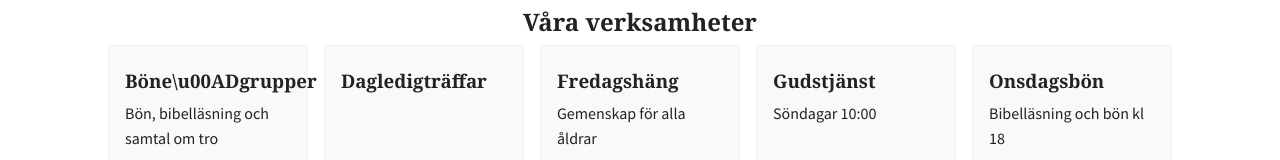
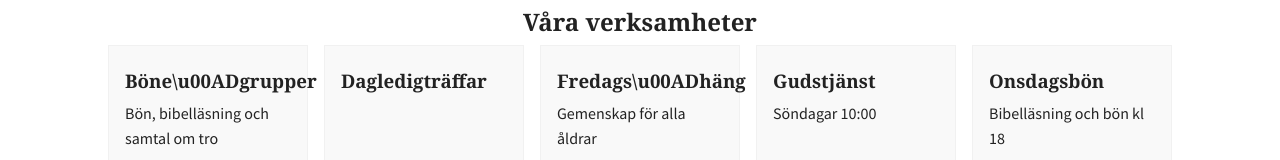
Before and after one commit to gnosjomk/gnmk-worker, an Eleventy site: page src/content/pages/index.njk in a window 1280 px wide. Shown: the part 618-778 px from the top of the page. Built offline with nearby package versions, Linux system fonts and the light colour scheme; Eleventy itself is replaced by a stand-in of ours; files that its build step writes are made by us from their sources; a web font is replaced by a local one.

Commit message:
Fix title formatting in fredagshang.md

```diff
--- a/src/content/pages/verksamheter/fredagshang.md
+++ b/src/content/pages/verksamheter/fredagshang.md
@@ -1,5 +1,5 @@
 ---
-title: Fredagshäng
+title: Fredags\u00ADhäng
 puff: Gemenskap för alla åldrar
 layout: base.njk
 ---
```
